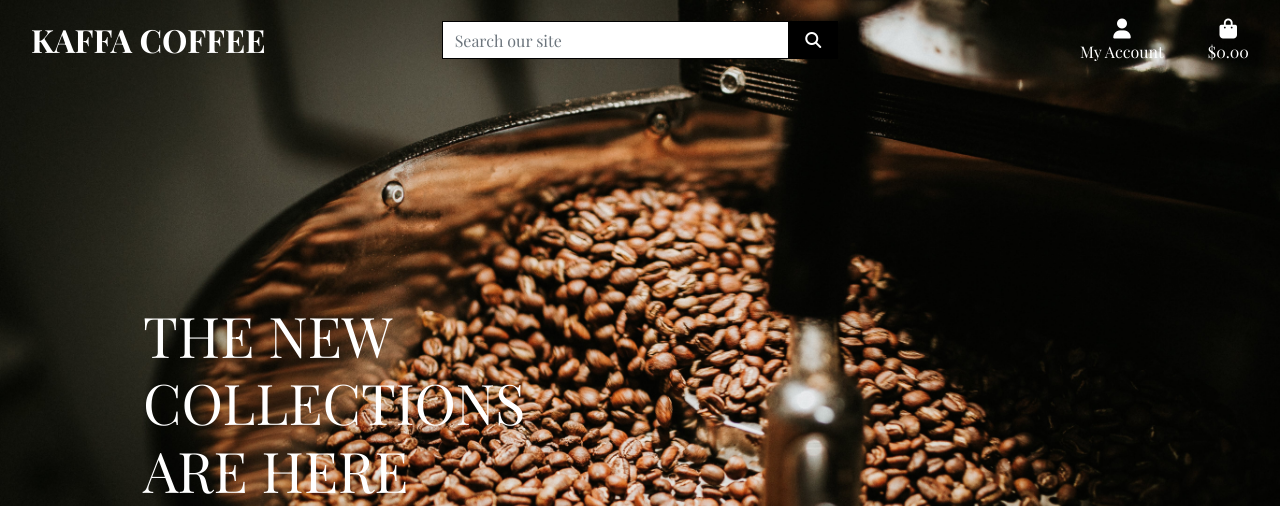
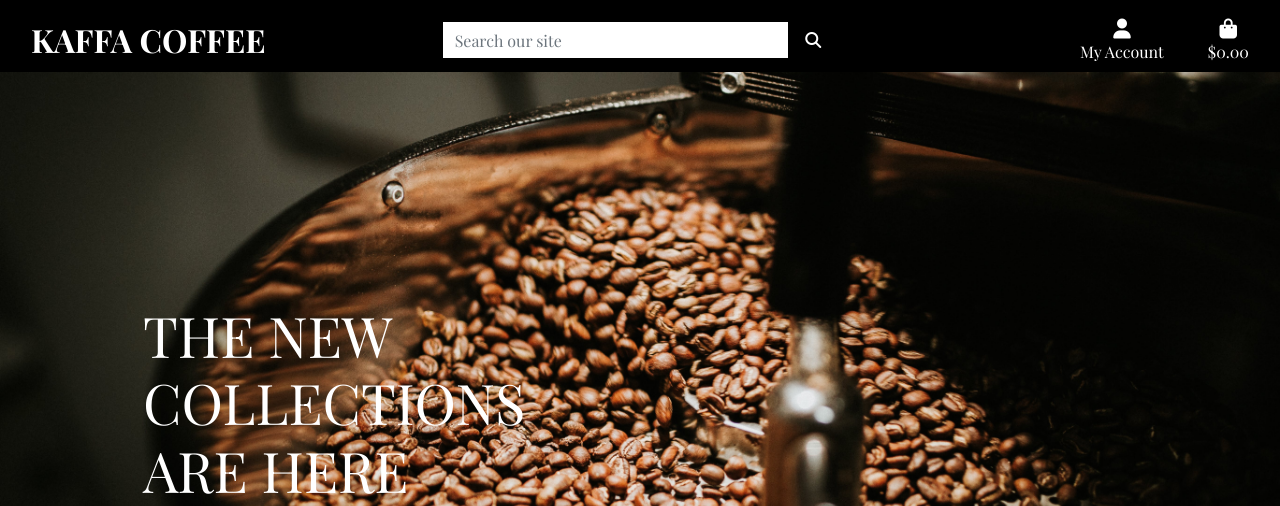
Before and after one commit to MiswaQ/kaffa-coffee, a Django app: page / in a window 1280 px wide. Shown: the top 506 px of the page. Run offline with Django 3.2, Linux system fonts and the light colour scheme; some libraries are stand-ins or nearby versions.

Commit message:
Added to css

```diff
--- a/static/css/base.css
+++ b/static/css/base.css
@@ -8,6 +8,10 @@ body {
     height: calc(100vh - 164px);
     color: #555;
     font-family: 'Playfair Display';
+}
+
+.bg-black {
+    background-color: black;
 }
 
 /* from Bulma */
```
